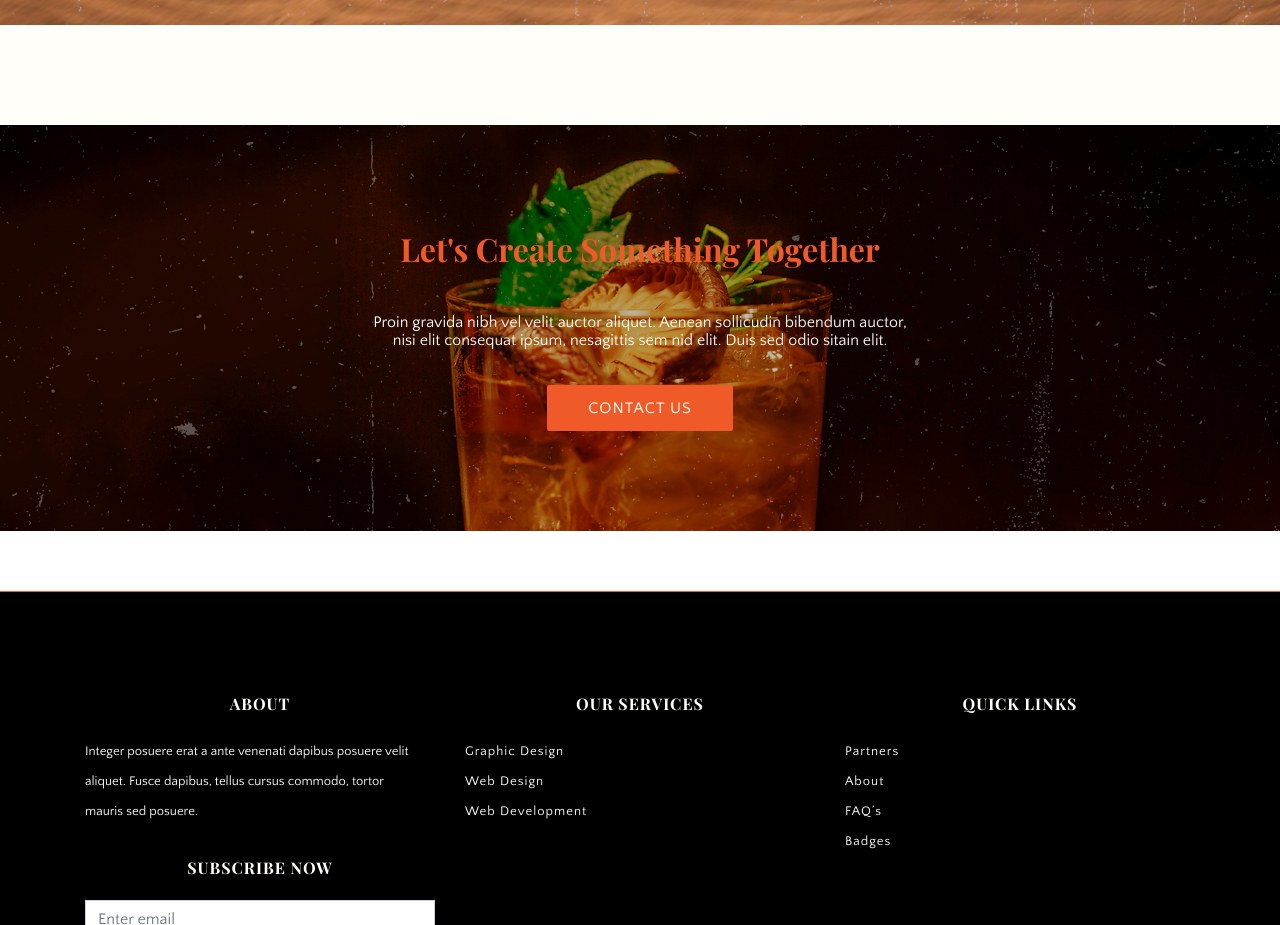
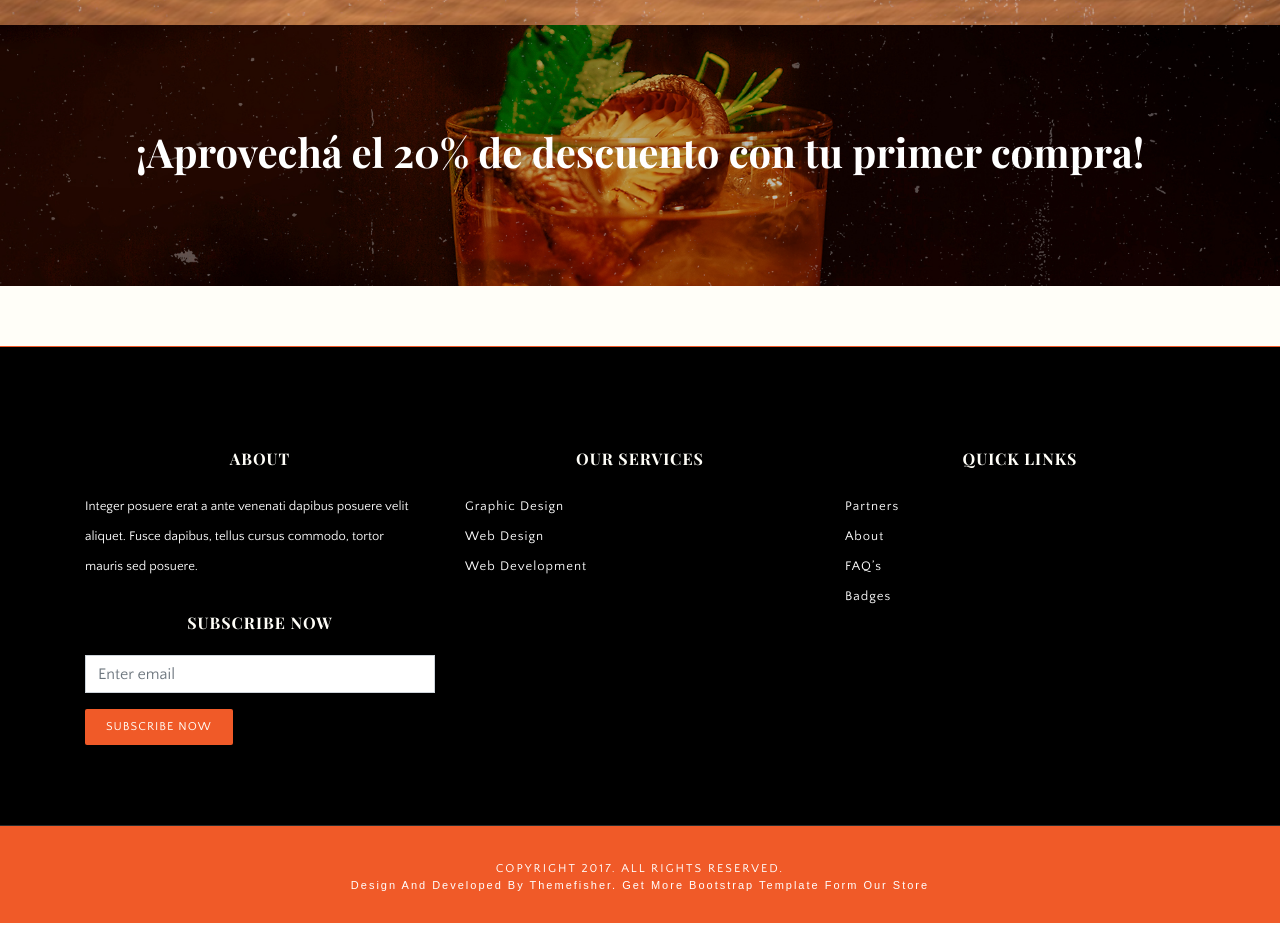
Before and after one commit to micaela-Santander98/TP-3-Santander, a plain HTML site: page about.html in a window 1280 px wide. Shown: the part 2020-2945 px from the top of the page. Drawn offline with nearby package versions, Linux system fonts and the light colour scheme; some packages are replaced by stand-ins of ours; files whose address does not match are found by name.

Commit message:
descuento 2

```diff
--- a/about.html
+++ b/about.html
@@ -276,14 +276,6 @@ Fixed Navigation
 <!-- End Pricing section -->
 
 
-
-				</div>
-				<!-- End row -->
-			</div>
-			<!-- End container -->
-		</section>
-		<!-- End section -->
-
 <!--
 Start Call To Action
 ==================================== -->
@@ -291,9 +283,7 @@ Start Call To Action
 	<div class="container">
 		<div class="row">
 			<div class="col-md-12 text-center">
-				<h2>Let's Create Something Together</h2>
-				<p>Proin gravida nibh vel velit auctor aliquet. Aenean sollicudin bibendum auctor, <br> nisi elit consequat ipsum, nesagittis sem nid elit. Duis sed odio sitain elit.</p>
-				<a href="contact.html" class="btn btn-main">Contact Us</a>
+				<h3>¡Aprovechá el 20% de descuento con tu primer compra!</h3>
 			</div>
 		</div> 		<!-- End row -->
 	</div>   	<!-- End container -->
```
